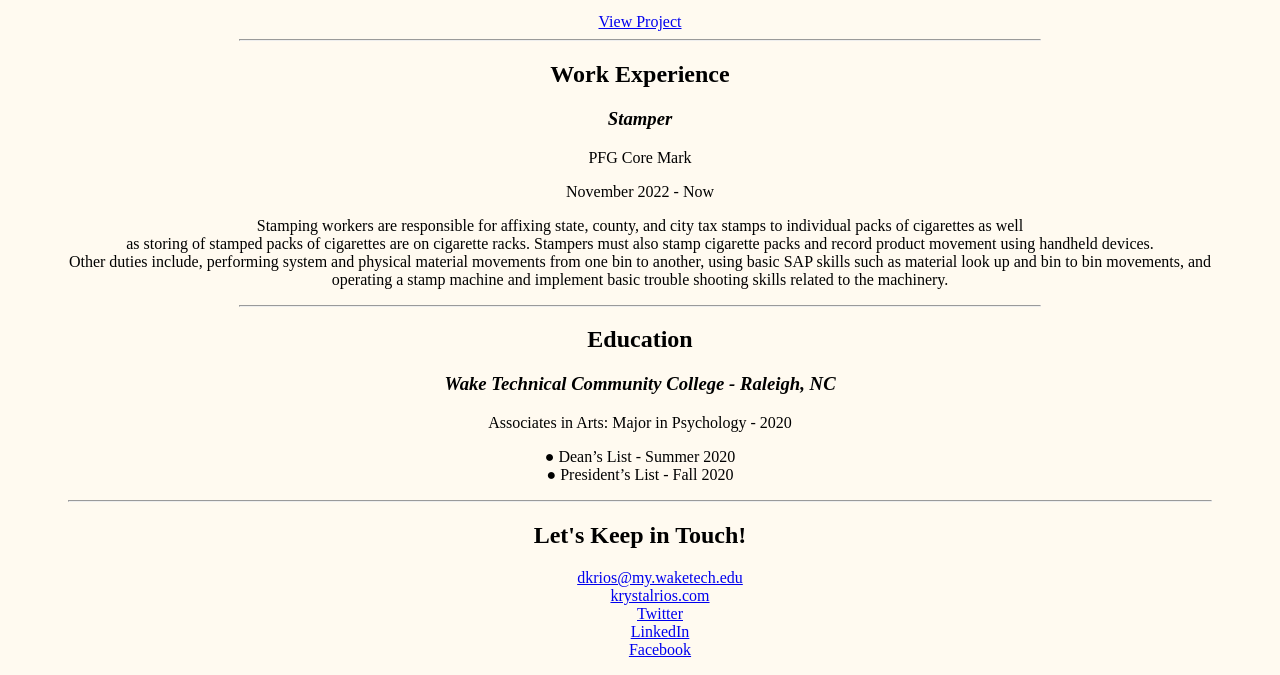
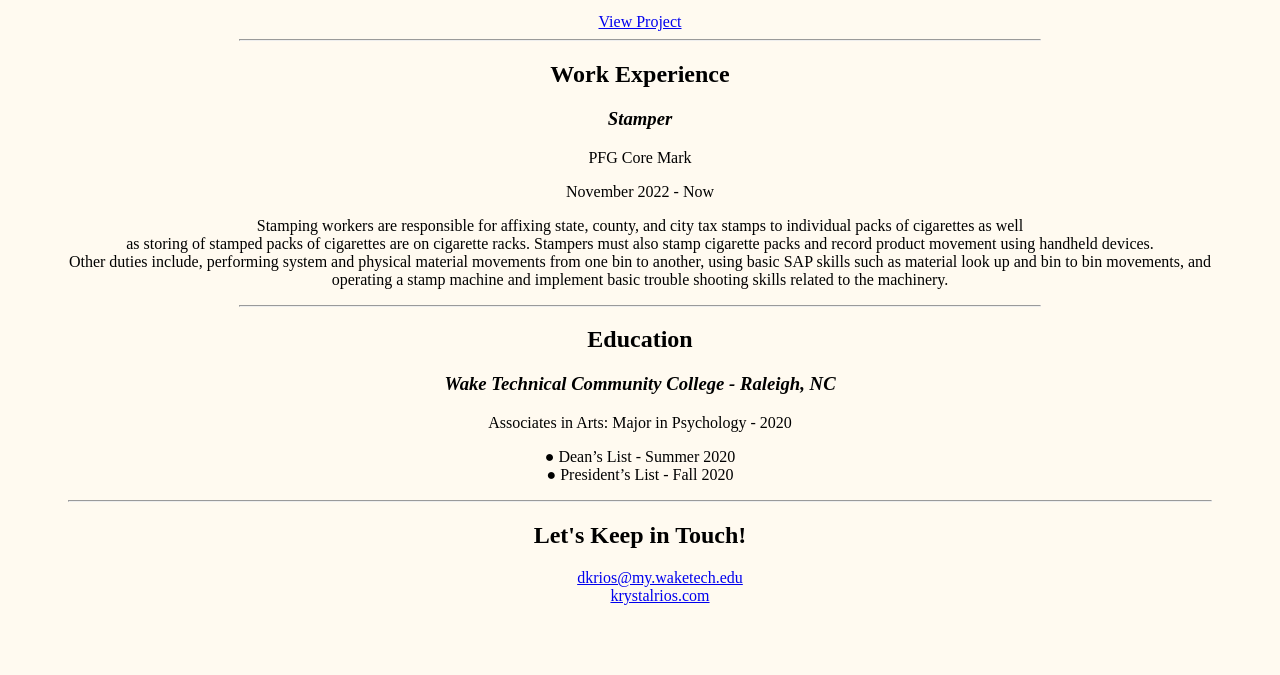
Before and after one commit to kflaka/ResumeAssignment, a plain HTML site: page index.html in a window 1280 px wide. Shown: the part 434-1109 px from the top of the page. After the commit the page ends 1055 px from the top, so only its background shows below. Drawn offline with Linux system fonts and the light colour scheme.

Commit message:
Update index.html

```diff
--- a/index.html
+++ b/index.html
@@ -21,7 +21,6 @@
         <h2>Featured Projects</h2>
         <p>View selected projects below. More information can be found at <a href="http://krystalrios.com">krystalrios.com</a>.</p>
 
-        <!-- Copy the whole <section> block to add more projects. -->
         <section>
           <h3>Flaka's Safe Space</h3>
           <img src="placeholder images/annie-spratt-unsplash.jpg" alt="serenity">
@@ -32,14 +31,12 @@
         </p>
           <a href="fss.com" target="_blank">View Project</a>
         </section>
-        <!-- End of Project block. -->
       </section>
 
       <!-- ***********************  WORK EXPERIENCE  *********************** -->
       <section><hr id="work">
         <h2>Work Experience</h2>
 
-        <!-- Copy this whole <section> block to add more jobs. -->
         <section>
           <h3>Stamper</h3>
           <p>PFG Core Mark</p>
@@ -50,34 +47,28 @@
             operating a stamp machine and implement basic trouble shooting skills related to the machinery.
           </p>
         </section>
-        <!-- End of Job block. -->
       </section>
 
       <!-- ******************  EDUCATION & CERTIFICATIONS ****************** -->
       <section><hr id="edu">
         <h2>Education</h2>
 
-        <!-- Copy this whole <section> block to add more schools. -->
         <section>
           <h3>Wake Technical Community College - Raleigh, NC</h3>
           <p>Associates in Arts: Major in Psychology - 2020</p>
           <p>●  Dean’s List - Summer 2020<br>
             ●  President’s List - Fall 2020</p>
         </section>
-        <!-- End of School block. -->
       </section>
 
       <!-- *****************  CONTACT INFO / SOCIAL MEDIA  ***************** -->
       <footer><hr>
         <h2>Let's Keep in Touch!</h2>
 
-        <!-- Social media and contact links. Add or remove any networks. -->
+        <!-- I don't use social media. Ironic, right? -->
         <ul>
-          <li><a href="mailto:email@example.com">dkrios@my.waketech.edu</a></li>
+          <li><a href="mailto:dkrios@my.waketech.edu">dkrios@my.waketech.edu</a></li>
           <li><a href="http://krystalrios.com" target="_blank">krystalrios.com</a></li>
-          <li><a href="#" target="_blank">Twitter</a></li>
-          <li><a href="#" target="_blank">LinkedIn</a></li>
-          <li><a href="#" target="_blank">Facebook</a></li>
         </ul>
       </footer>
     </main>
```
